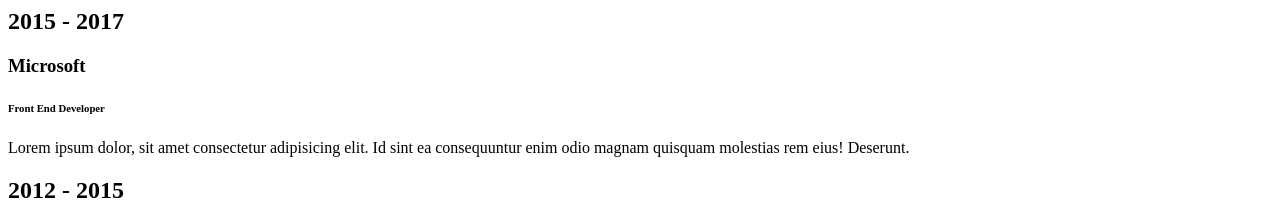
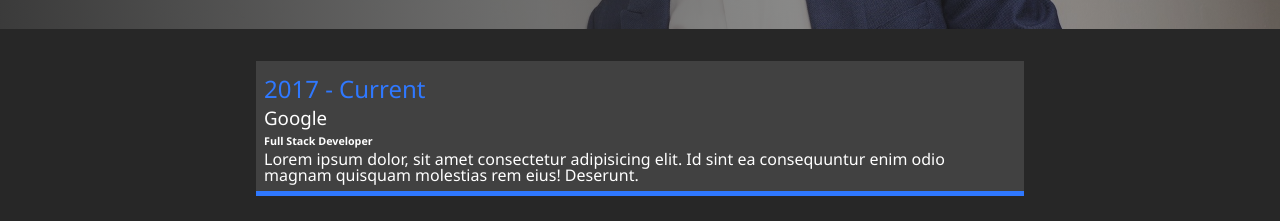
Before and after one commit to Ssergiomc/tut_portfolio_sass, a plain HTML site: page about.html in a window 1280 px wide. Shown: the part 371-592 px from the top of the page. Drawn offline with Linux system fonts and the light colour scheme; the site is published under a folder, as on GitHub Pages, so addresses that start at the root find nothing.

Commit message:
modify routes for link css and script js

```diff
--- a/about.html
+++ b/about.html
@@ -4,7 +4,7 @@
     <meta charset="UTF-8">
     <meta http-equiv="X-UA-Compatible" content="IE=edge">
     <meta name="viewport" content="width=device-width, initial-scale=1.0">
-    <link rel="stylesheet" href="/dist/css/main.css">
+    <link rel="stylesheet" href="dist/css/main.css">
     <title>About Sergio M.C.</title>
 </head>
 <body>
```
Also changed, not shown: contact.html (+1 -1 lines), index.html (+2 -2 lines).
